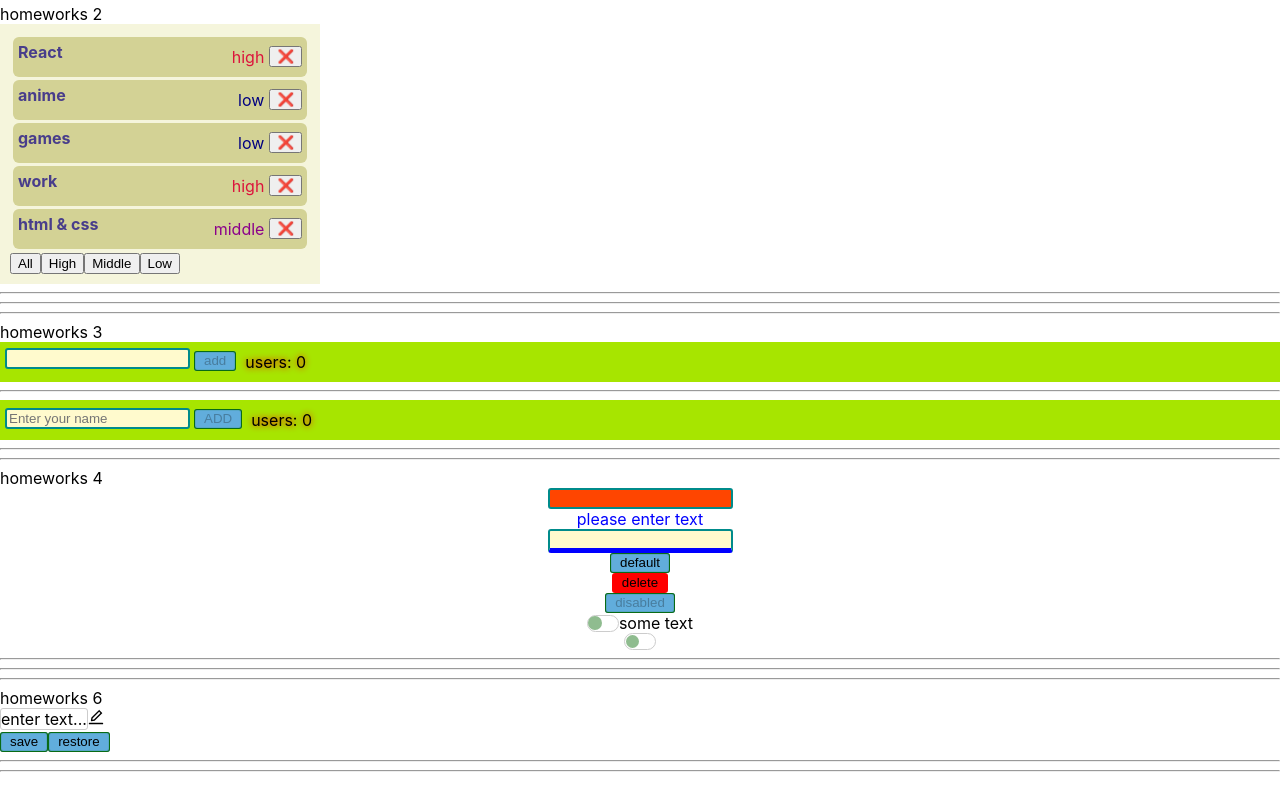
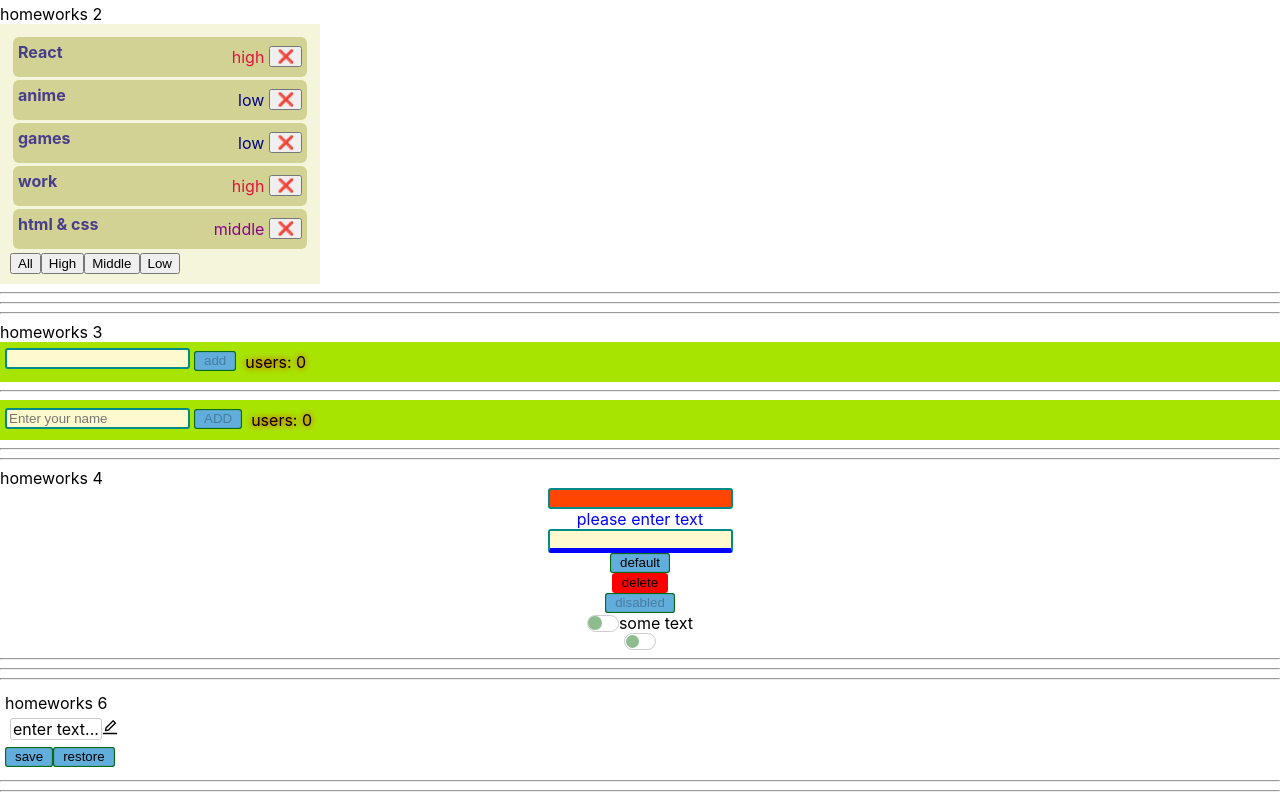
Before and after one commit to SPK80/simple-react-homeworks, a React (Create React App) app: page /#/pre-junior in a window 1280 px wide. Shown: the part 288-1088 px from the top of the page. Built offline with nearby package versions, Linux system fonts and the light colour scheme.

Commit message:
feat: HW6

```diff
--- a/src/p2-homeworks/h4/common/c1-SuperInputText/SuperInputText.tsx
+++ b/src/p2-homeworks/h4/common/c1-SuperInputText/SuperInputText.tsx
@@ -9,18 +9,20 @@ type DefaultInputPropsType = DetailedHTMLProps<InputHTMLAttributes<HTMLInputElem
 type SuperInputTextPropsType = DefaultInputPropsType & { // и + ещё пропсы которых нет в стандартном инпуте
     onChangeText?: (value: string) => void
     onEnter?: () => void
+    onEscape?: () => void
     error?: string
     spanClassName?: string
+    autoSize?: boolean
 }
 
 const SuperInputText: React.FC<SuperInputTextPropsType> = (
     {
         type, // достаём и игнорируем чтоб нельзя было задать другой тип инпута
         onChange, onChangeText,
-        onKeyPress, onEnter,
+        onKeyPress, onEnter, onEscape,
         error,
         className, spanClassName,
-
+        autoSize,
         ...restProps// все остальные пропсы попадут в объект restProps
     }
 ) => {
@@ -30,25 +32,30 @@ const SuperInputText: React.FC<SuperInputTextPropsType> = (
 
         onChangeText && onChangeText(e.currentTarget.value)
     }
+
     const onKeyPressCallback = (e: KeyboardEvent<HTMLInputElement>) => {
         onKeyPress && onKeyPress(e);
 
         onEnter // если есть пропс onEnter
         && e.key === 'Enter' // и если нажата кнопка Enter
         && onEnter() // то вызвать его
+
+        onEscape
+        && e.key === 'Escape'
+        && onEscape()
     }
 
     const finalSpanClassName = `${s.error} ${spanClassName ? spanClassName : ''}`
     const finalInputClassName = `${s.defaultInput} ${error ? s.errorInput : s.superInput} ${className}`
-
+    const inputSize = autoSize ? ((restProps.value ?? '').toString().length) : 0
     return (
         <>
             <input
                 type={'text'}
                 onChange={onChangeCallback}
-                onKeyPress={onKeyPressCallback}
+                onKeyDown={onKeyPressCallback}
                 className={finalInputClassName}
-
+                size={inputSize}
                 {...restProps} // отдаём инпуту остальные пропсы если они есть (value например там внутри)
             />
             {error && <span className={finalSpanClassName}>{error}</span>}
--- a/src/p2-homeworks/h6/HW6.tsx
+++ b/src/p2-homeworks/h6/HW6.tsx
@@ -10,16 +10,17 @@ function HW6() {
         saveState<string>('editable-span-value', value)
     }
     const restore = () => {
-        // setValue()
+        setValue(restoreState<string>('editable-span-value', value))
     }
 
     return (
         <div>
             <hr/>
+            <div style={{padding: "5px"}}>
                 homeworks 6
 
                 {/*should work (должно работать)*/}
-            <div>
+                <div style={{margin: "5px"}}>
                     <SuperEditableSpan
                         value={value}
                         onChangeText={setValue}
@@ -28,7 +29,7 @@ function HW6() {
                 </div>
                 <SuperButton onClick={save}>save</SuperButton>
                 <SuperButton onClick={restore}>restore</SuperButton>
-
+            </div>
             <hr/>
             {/*для личного творчества, могу проверить*/}
             {/*<AlternativeSuperEditableSpan/>*/}
--- a/src/p2-homeworks/h6/common/c4-SuperEditableSpan/SuperEditableSpan.tsx
+++ b/src/p2-homeworks/h6/common/c4-SuperEditableSpan/SuperEditableSpan.tsx
@@ -12,9 +12,9 @@ type DefaultSpanPropsType = DetailedHTMLProps<HTMLAttributes<HTMLSpanElement>, H
 type SuperEditableSpanType = DefaultInputPropsType & { // и + ещё пропсы которых нет в стандартном инпуте
     onChangeText?: (value: string) => void
     onEnter?: () => void
+    onEscape?: () => void
     error?: string
     spanClassName?: string
-    className?: string
     spanProps?: DefaultSpanPropsType // пропсы для спана
 }
 
@@ -23,6 +23,7 @@ const SuperEditableSpan: React.FC<SuperEditableSpanType> = (
         autoFocus, // игнорировать изменение этого пропса
         onBlur,
         onEnter,
+        onEscape,
         spanProps,
 
         ...restProps// все остальные пропсы попадут в объект restProps
@@ -36,20 +37,21 @@ const SuperEditableSpan: React.FC<SuperEditableSpanType> = (
 
         onEnter && onEnter()
     }
+
     const onBlurHandler = (e: React.FocusEvent<HTMLInputElement>) => {
         setEditMode(false) // выключить editMode при нажатии за пределами инпута
 
         onBlur && onBlur(e)
     }
+
     const onDoubleClickHandler = (e: React.MouseEvent<HTMLSpanElement, MouseEvent>) => {
         setEditMode(true) // включить editMode при двойном клике
 
         onDoubleClick && onDoubleClick(e)
     }
 
-    const spanClassName = `${s.superSpan}  ${className}`
-    const inputClassName = s.superSpan
-
+    const inputClassName = s.common
+    const spanClassName = `${s.common}  ${className ?? ''}`
 
     return (
         <>
@@ -60,7 +62,7 @@ const SuperEditableSpan: React.FC<SuperEditableSpanType> = (
                         autoFocus // пропсу с булевым значением не обязательно указывать true
                         onBlur={onBlurHandler}
                         onEnter={onEnterHandler}
-
+                        autoSize
                         {...restProps} // отдаём инпуту остальные пропсы если они есть (value например там внутри)
                     />
                 ) : (
@@ -68,9 +70,8 @@ const SuperEditableSpan: React.FC<SuperEditableSpanType> = (
                         style={{display: "inline-flex", flexDirection: "row", alignItems: "center"}}
                     >
                         <span
-                            style={{border: "solid 1px #ccc", borderRadius: "3px"}}
+                            className={spanClassName}
                             onDoubleClick={onDoubleClickHandler}
-                            className={spanClassName}
 
                             {...restSpanProps}
                         >
--- a/src/p2-homeworks/h6/common/c4-SuperEditableSpan/superEditableSpan.module.css
+++ b/src/p2-homeworks/h6/common/c4-SuperEditableSpan/superEditableSpan.module.css
@@ -1,12 +1,12 @@
-.superSpan {
+.common {
     font-family: inherit;
     font-size: inherit;
     border: solid 1px #ccc;
-    padding: 0;
+    border-radius: 3px;
+    padding: 0 2px;
+    background-color: inherit;
 }
 
-.superSpan:focus {
-    box-shadow: none;
-    outline: none;
-
+.common:focus {
+    box-shadow: inherit;
 }
```
Lines whose indentation alone changed are shown as unchanged.
